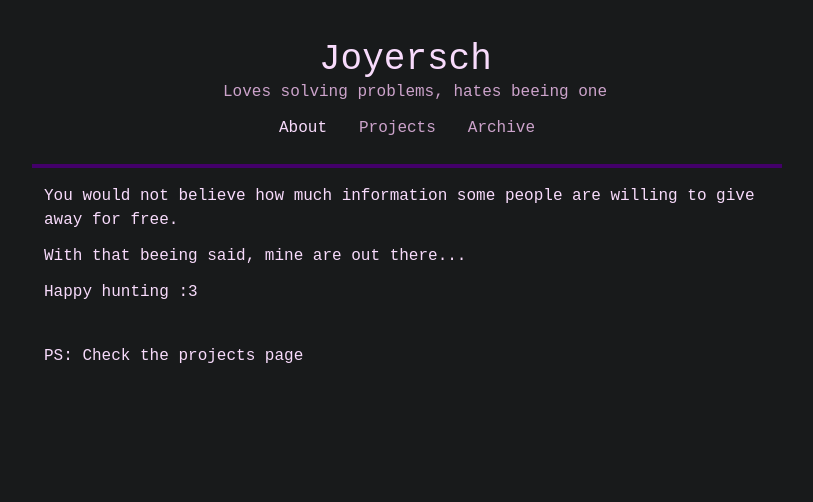
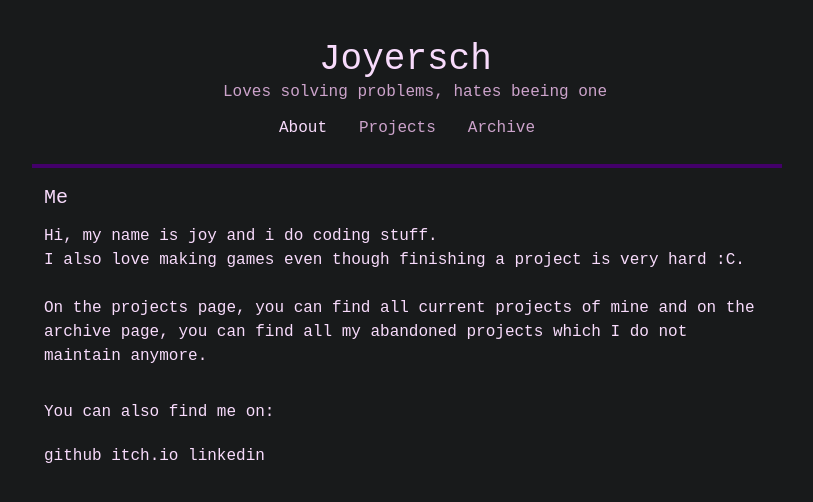
Before and after one commit to Joyersch/website, a SvelteKit app: page / in a window 1280 px wide. Shown: the top 502 px of the page, without its empty margins (233-1046 px from the left). Built offline with nearby package versions, Linux system fonts and the light colour scheme.

Commit message:
Updated about pages

```diff
--- a/src/components/About.svelte
+++ b/src/components/About.svelte
@@ -1,11 +1,37 @@
 <div class="ml-3 mr-3">
-    <div class="mt-3">
-        You would not believe how much information some people are willing to
-        give away for free.
+    <p class="text-xl">Me</p>
+    <div class="mt-3 mb-8">
+        <p>Hi, my name is joy and i do coding stuff.</p>
+        <p>
+            I also love making games even though finishing a project is very
+            hard :C.
+        </p>
+        <p class="mt-6 mb-3">
+            On the projects page, you can find all current projects of mine and
+            on the archive page, you can find all my abandoned projects which I
+            do not maintain anymore.
+        </p>
+
+        <div class="mt-8">
+            <div class="mb-5">
+                <p>You can also find me on:</p>
+            </div>
+            <a
+                class="hover:text-neya_second"
+                href="https://github.com/Joyersch"
+            >
+                github
+            </a>
+            <a class="hover:text-neya_second" href="https://joyersch.itch.io/">
+                itch.io
+            </a>
+            <a
+                class="hover:text-neya_second"
+                href="https://www.linkedin.com/in/joy-7ejnma/"
+            >
+                linkedin
+            </a>
+        </div>
+        <div class="mt-2"></div>
     </div>
-    <div class="mt-3">
-        With that beeing said, mine are out there...
-    </div>
-    <div class="mt-3">Happy hunting :3</div>
-    <div class="mt-10">PS: Check the projects page</div>
 </div>
```
